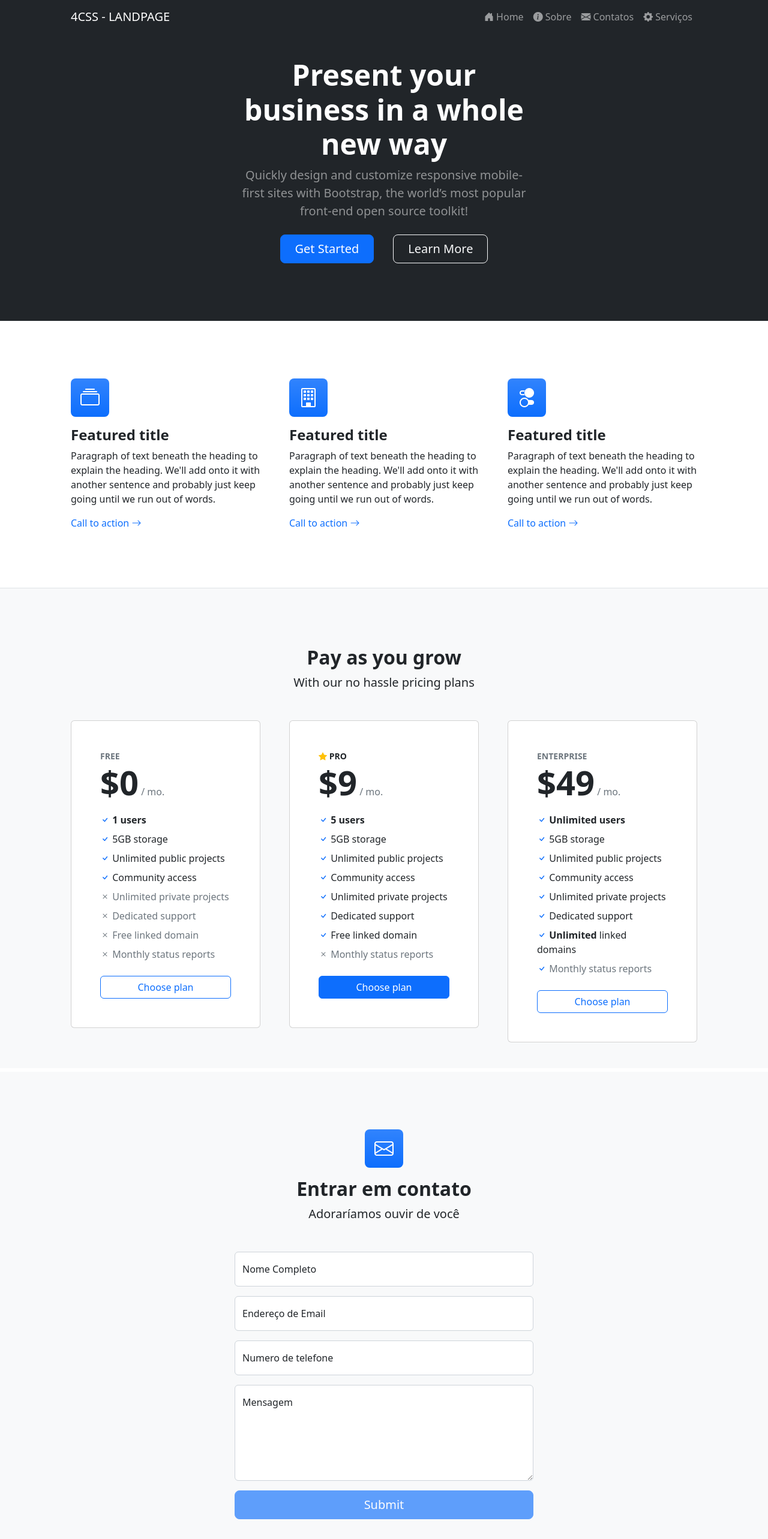
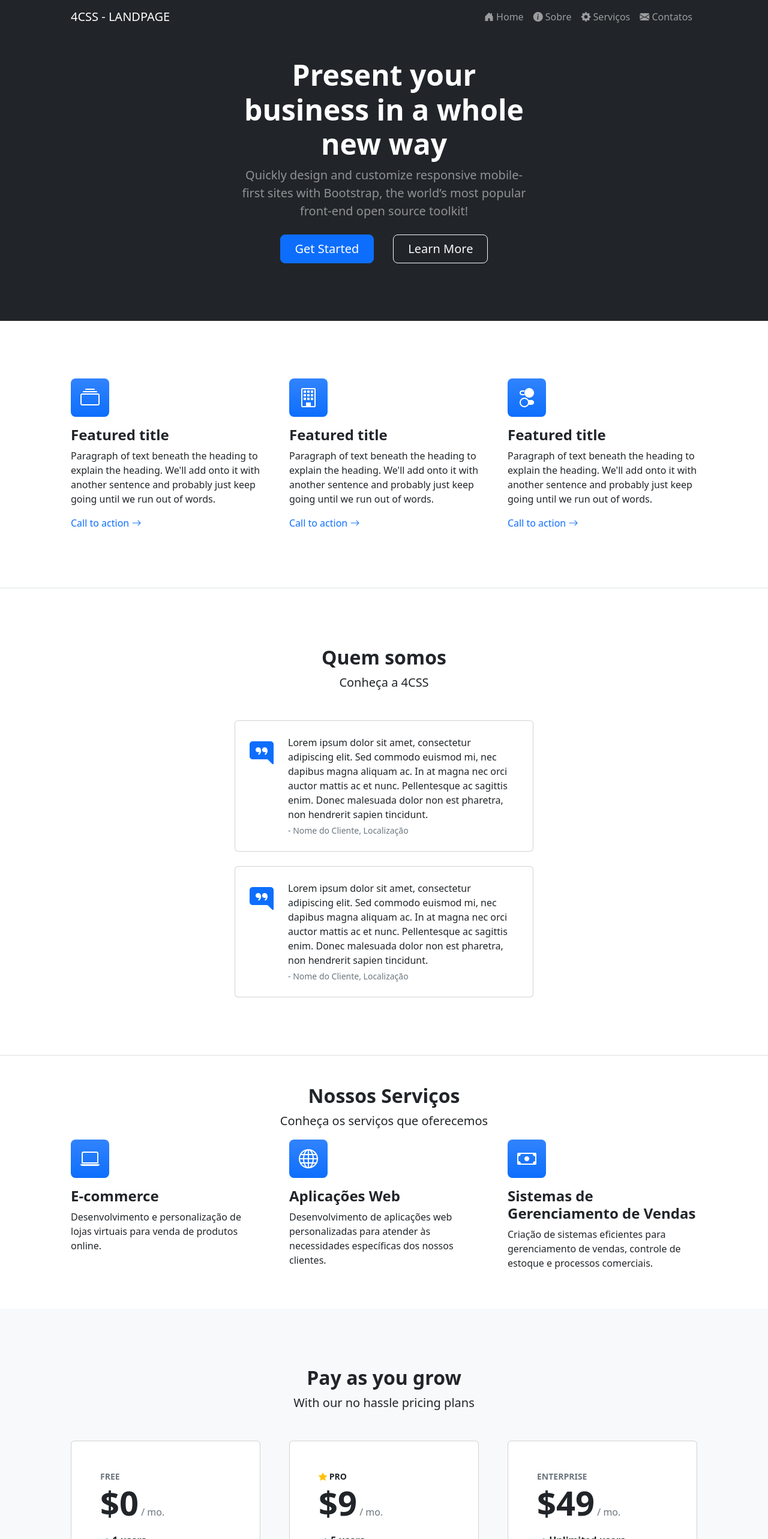
Before and after one commit to rafasdiass/landpage, an Angular app: page / in a window 1280 px wide. Shown: the top 2566 px of the page at 60% size. Built offline with nearby package versions, Linux system fonts and the light colour scheme.

Commit message:
componentes

```diff
--- /dev/null
+++ b/src/app/about/about.component.html
@@ -0,0 +1,36 @@
+<section class="py-5 border-bottom">
+  <div class="container px-5 my-5 px-5">
+    <div class="text-center mb-5">
+      <h2 class="fw-bolder">Quem somos</h2>
+      <p class="lead mb-0">Conheça a 4CSS</p>
+    </div>
+    <div class="row gx-5 justify-content-center">
+      <div class="col-lg-6">
+        <!-- Testemunhal 1 -->
+        <div class="card mb-4">
+          <div class="card-body p-4">
+            <div class="d-flex">
+              <div class="flex-shrink-0"><i class="bi bi-chat-right-quote-fill text-primary fs-1"></i></div>
+              <div class="ms-4">
+                <p class="mb-1">Lorem ipsum dolor sit amet, consectetur adipiscing elit. Sed commodo euismod mi, nec dapibus magna aliquam ac. In at magna nec orci auctor mattis ac et nunc. Pellentesque ac sagittis enim. Donec malesuada dolor non est pharetra, non hendrerit sapien tincidunt.</p>
+                <div class="small text-muted">- Nome do Cliente, Localização</div>
+              </div>
+            </div>
+          </div>
+        </div>
+        <!-- Testemunhal 2 -->
+        <div class="card">
+          <div class="card-body p-4">
+            <div class="d-flex">
+              <div class="flex-shrink-0"><i class="bi bi-chat-right-quote-fill text-primary fs-1"></i></div>
+              <div class="ms-4">
+                <p class="mb-1">Lorem ipsum dolor sit amet, consectetur adipiscing elit. Sed commodo euismod mi, nec dapibus magna aliquam ac. In at magna nec orci auctor mattis ac et nunc. Pellentesque ac sagittis enim. Donec malesuada dolor non est pharetra, non hendrerit sapien tincidunt.</p>
+                <div class="small text-muted">- Nome do Cliente, Localização</div>
+              </div>
+            </div>
+          </div>
+        </div>
+      </div>
+    </div>
+  </div>
+</section>
--- a/src/app/app.component.html
+++ b/src/app/app.component.html
@@ -1,5 +1,7 @@
-<app-navbar (contactClick)="scrollToContact()" (homeClick)="scrollToHome()"></app-navbar>
+<app-navbar (contactClick)="scrollToContact()" (homeClick)="scrollToHome()" (aboutClick)="scrollToAbout()" (servicesClick)="scrollToServicesWork()"></app-navbar>
 <app-home #homeSection></app-home>
+<app-about #aboutSection></app-about>
+<app-serviceswork #servicesWorkSection></app-serviceswork>
 <iframe src="assets/bootstrap/index.html" style="width: 100%; height: 100vh; border: none;"></iframe>
 <app-contact #contactSection></app-contact>
 <app-footer></app-footer>
--- a/src/app/app.component.ts
+++ b/src/app/app.component.ts
@@ -8,6 +8,8 @@ import { Component, ElementRef, OnInit, ViewChild } from '@angular/core';
 export class AppComponent implements OnInit {
   @ViewChild('contactSection', { static: true, read: ElementRef }) contactSection!: ElementRef;
   @ViewChild('homeSection', { static: true, read: ElementRef }) homeSection!: ElementRef;
+  @ViewChild('aboutSection', { static: true, read: ElementRef }) aboutSection!: ElementRef;
+  @ViewChild('servicesWorkSection', { static: true, read: ElementRef }) servicesWorkSection!: ElementRef;
 
   constructor() { }
 
@@ -22,4 +24,14 @@ export class AppComponent implements OnInit {
     console.log('Scrolling to home');
     this.homeSection.nativeElement.scrollIntoView({ behavior: 'smooth' });
   }
+
+  scrollToAbout(): void {
+    console.log('Scrolling to about');
+    this.aboutSection.nativeElement.scrollIntoView({ behavior: 'smooth' });
+  }
+
+  scrollToServicesWork(): void {
+    console.log('Scrolling to services work');
+    this.servicesWorkSection.nativeElement.scrollIntoView({ behavior: 'smooth' });
+  }
 }
--- a/src/app/app.module.ts
+++ b/src/app/app.module.ts
@@ -8,6 +8,8 @@ import { ReactiveFormsModule } from '@angular/forms';
 import { ContactComponent } from './contact/contact.component';
 import { FooterComponent } from './footer/footer.component';
 import { HomeComponent } from './home/home.component';
+import { ServicesworkComponent } from './serviceswork/serviceswork.component';
+import { AboutComponent } from './about/about.component';
 
 @NgModule({
   declarations: [
@@ -15,7 +17,9 @@ import { HomeComponent } from './home/home.component';
     NavbarComponent,
         ContactComponent,
         FooterComponent,
-        HomeComponent
+        HomeComponent,
+        ServicesworkComponent,
+        AboutComponent
   ],
   imports: [
     BrowserModule,
--- a/src/app/navbar/navbar.component.html
+++ b/src/app/navbar/navbar.component.html
@@ -12,18 +12,20 @@
           </a>
         </li>
         <li class="nav-item">
-          <a class="nav-link" routerLink="/about">
+          <a class="nav-link" (click)="onAboutClick()">
             <i class="bi bi-info-circle-fill"></i> Sobre
           </a>
         </li>
+
+        <li class="nav-item">
+          <a class="nav-link" (click)="onServicesClick()">
+            <i class="bi bi-gear-fill"></i> Serviços
+          </a>
+        </li>
+
         <li class="nav-item">
           <a class="nav-link" (click)="onContactClick()">
             <i class="bi bi-envelope-fill"></i> Contatos
-          </a>
-        </li>
-        <li class="nav-item">
-          <a class="nav-link" routerLink="/services">
-            <i class="bi bi-gear-fill"></i> Serviços
           </a>
         </li>
       </ul>
--- a/src/app/navbar/navbar.component.ts
+++ b/src/app/navbar/navbar.component.ts
@@ -9,6 +9,8 @@ import { Router } from '@angular/router';
 export class NavbarComponent {
   @Output() contactClick = new EventEmitter();
   @Output() homeClick = new EventEmitter();
+  @Output() aboutClick = new EventEmitter();
+  @Output() servicesClick = new EventEmitter();
 
   constructor(private router: Router) { }
 
@@ -21,4 +23,14 @@ export class NavbarComponent {
     console.log('Home clicked');
     this.homeClick.emit();
   }
+
+  onAboutClick(): void {
+    console.log('About clicked');
+    this.aboutClick.emit();
+  }
+
+  onServicesClick(): void {
+    console.log('Services clicked');
+    this.servicesClick.emit();
+  }
 }
--- /dev/null
+++ b/src/app/serviceswork/serviceswork.component.html
@@ -0,0 +1,31 @@
+<section class="py-5" id="services">
+  <div class="container px-5">
+    <div class="text-center">
+      <h2 class="fw-bolder">Nossos Serviços</h2>
+      <p class="lead">Conheça os serviços que oferecemos</p>
+    </div>
+    <div class="row gx-5">
+      <div class="col-lg-4 mb-5 mb-lg-0">
+        <div class="feature bg-primary bg-gradient text-white rounded-3 mb-3">
+          <i class="bi bi-laptop"></i>
+        </div>
+        <h3 class="h4 fw-bolder">E-commerce</h3>
+        <p>Desenvolvimento e personalização de lojas virtuais para venda de produtos online.</p>
+      </div>
+      <div class="col-lg-4 mb-5 mb-lg-0">
+        <div class="feature bg-primary bg-gradient text-white rounded-3 mb-3">
+          <i class="bi bi-globe"></i>
+        </div>
+        <h3 class="h4 fw-bolder">Aplicações Web</h3>
+        <p>Desenvolvimento de aplicações web personalizadas para atender às necessidades específicas dos nossos clientes.</p>
+      </div>
+      <div class="col-lg-4">
+        <div class="feature bg-primary bg-gradient text-white rounded-3 mb-3">
+          <i class="bi bi-cash"></i>
+        </div>
+        <h3 class="h4 fw-bolder">Sistemas de Gerenciamento de Vendas</h3>
+        <p>Criação de sistemas eficientes para gerenciamento de vendas, controle de estoque e processos comerciais.</p>
+      </div>
+    </div>
+  </div>
+</section>
--- a/src/assets/bootstrap/index.html
+++ b/src/assets/bootstrap/index.html
@@ -173,43 +173,7 @@
                 </div>
             </div>
         </section>
-        <!-- Testimonials section-->
-        <section class="py-5 border-bottom">
-            <div class="container px-5 my-5 px-5">
-                <div class="text-center mb-5">
-                    <h2 class="fw-bolder">Customer testimonials</h2>
-                    <p class="lead mb-0">Our customers love working with us</p>
-                </div>
-                <div class="row gx-5 justify-content-center">
-                    <div class="col-lg-6">
-                        <!-- Testimonial 1-->
-                        <div class="card mb-4">
-                            <div class="card-body p-4">
-                                <div class="d-flex">
-                                    <div class="flex-shrink-0"><i class="bi bi-chat-right-quote-fill text-primary fs-1"></i></div>
-                                    <div class="ms-4">
-                                        <p class="mb-1">Thank you for putting together such a great product. We loved working with you and the whole team, and we will be recommending you to others!</p>
-                                        <div class="small text-muted">- Client Name, Location</div>
-                                    </div>
-                                </div>
-                            </div>
-                        </div>
-                        <!-- Testimonial 2-->
-                        <div class="card">
-                            <div class="card-body p-4">
-                                <div class="d-flex">
-                                    <div class="flex-shrink-0"><i class="bi bi-chat-right-quote-fill text-primary fs-1"></i></div>
-                                    <div class="ms-4">
-                                        <p class="mb-1">The whole team was a huge help with putting things together for our company and brand. We will be hiring them again in the near future for additional work!</p>
-                                        <div class="small text-muted">- Client Name, Location</div>
-                                    </div>
-                                </div>
-                            </div>
-                        </div>
-                    </div>
-                </div>
-            </div>
-        </section>
+
 
 
         <!-- Bootstrap core JS-->
```
Also changed, not shown: src/app/about/about.component.ts (added, +10 -0 lines), src/app/serviceswork/serviceswork.component.ts (added, +10 -0 lines), src/app/about/about.component.css (added), src/app/serviceswork/serviceswork.component.css (added), 2 other files (tests, documents, lock files or other folders).
